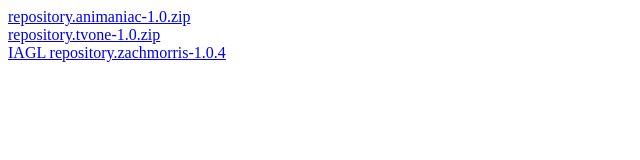
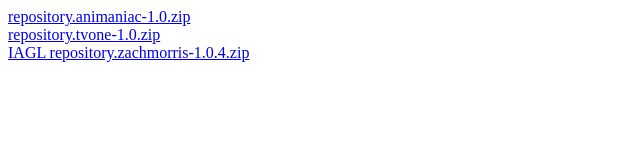
Before and after one commit to OldManJax/oldmanjax.github.io, a plain HTML site: page index.html in a window 1280 px wide. Shown: the full height of the page, 0-640 px from the left. Drawn offline with Linux system fonts and the light colour scheme.

```diff
--- a/index.html
+++ b/index.html
@@ -1,4 +1,4 @@
 <!DOCTYPE html>
 <a href="repository.animaniac-1.0.zip">repository.animaniac-1.0.zip</a><br>
 <a href="repository.tvone-1.0.zip">repository.tvone-1.0.zip</a><br>
-<a href="repository.zachmorris-1.0.4">IAGL repository.zachmorris-1.0.4</a><br>
+<a href="repository.zachmorris-1.0.4.zip">IAGL repository.zachmorris-1.0.4.zip</a><br>
```
